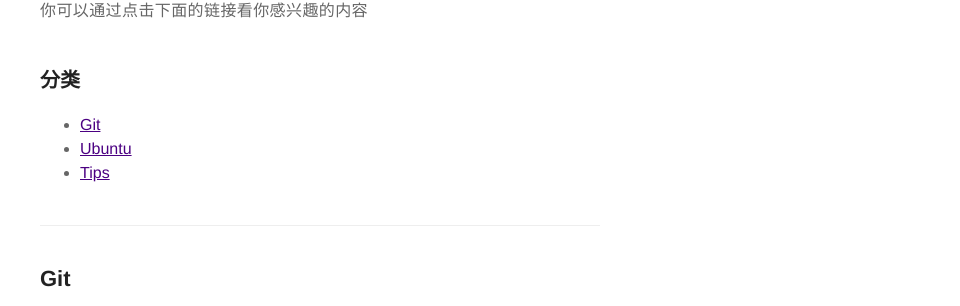
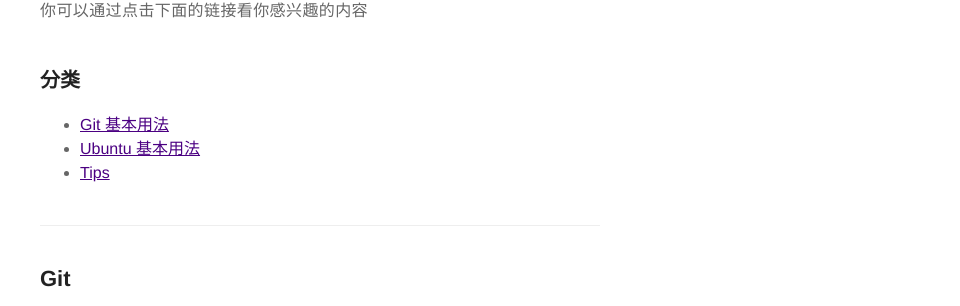
Before and after one commit to potatofly/potatofly.github.io, a Jekyll site: the page built from _posts/2016-10-21-note.md, in a window 1280 px wide. Shown: the part 370-676 px from the top of the page, without its empty margins (320-1280 px from the left). Built offline with Jekyll 4.4.1, drawn with Linux system fonts in a browser that asks for light colours.

Commit message:
Update 2016-10-21-note.md

```diff
--- a/_posts/2016-10-21-note.md
+++ b/_posts/2016-10-21-note.md
@@ -16,8 +16,8 @@
 
 ### 分类
 
-- [Git](#git)
-- [Ubuntu](#ubuntu)
+- [Git 基本用法](#git)
+- [Ubuntu 基本用法](#ubuntu)
 - [Tips](#tips)
 
 ---
```
